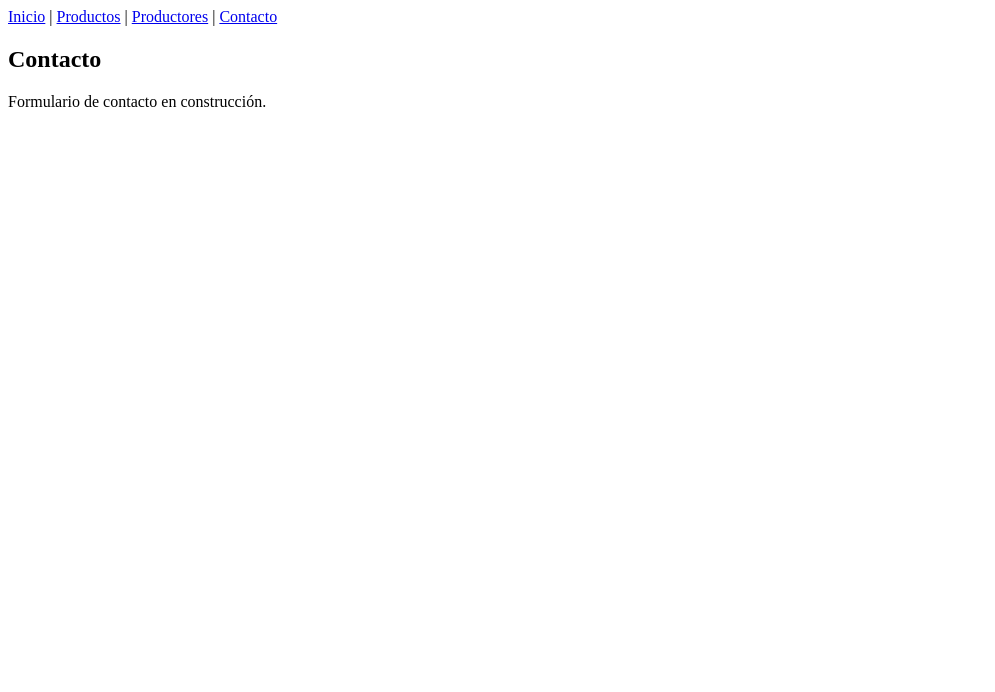
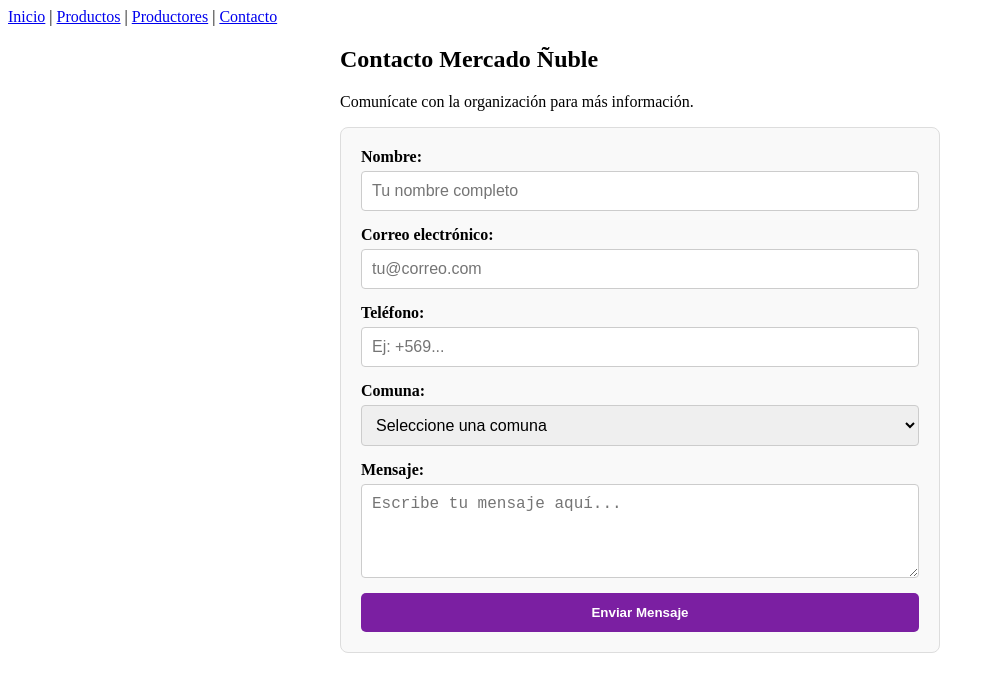
Before and after one commit to javi149/IW600-NT1-Javiera-Rail, a Vue app: page /contacto in a window 1280 px wide. Shown: the top 692 px of the page, without its empty margins (0-995 px from the left). Built offline with nearby package versions, Linux system fonts and the light colour scheme.

Commit message:
Parte E - Formulario y validacion

```diff
--- a/src/views/Contacto.vue
+++ b/src/views/Contacto.vue
@@ -1,6 +1,155 @@
 <template>
-  <div>
-    <h2>Contacto</h2>
-    <p>Formulario de contacto en construcción.</p>
+  <div class="contacto-container">
+    <h2>Contacto Mercado Ñuble</h2>
+    <p>Comunícate con la organización para más información.</p>
+
+    <form v-if="!formularioEnviado" @submit.prevent="procesarFormulario" class="formulario">
+      <div class="campo">
+        <label>Nombre:</label>
+        <input type="text" v-model="formulario.nombre" placeholder="Tu nombre completo">
+      </div>
+
+      <div class="campo">
+        <label>Correo electrónico:</label>
+        <input type="email" v-model="formulario.correo" placeholder="tu@correo.com">
+      </div>
+
+      <div class="campo">
+        <label>Teléfono:</label>
+        <input type="text" v-model="formulario.telefono" placeholder="Ej: +569...">
+      </div>
+
+      <div class="campo">
+        <label>Comuna:</label>
+        <select v-model="formulario.comuna">
+          <option value="" disabled>Seleccione una comuna</option>
+          <option value="Chillán">Chillán</option>
+          <option value="Pinto">Pinto</option>
+          <option value="San Carlos">San Carlos</option>
+          <option value="Otra">Otra comuna</option>
+        </select>
+      </div>
+
+      <div class="campo">
+        <label>Mensaje:</label>
+        <textarea v-model="formulario.mensaje" rows="4" placeholder="Escribe tu mensaje aquí..."></textarea>
+      </div>
+
+      <!-- Renderizado Condicional del Error -->
+      <div v-if="error" class="alerta error">
+        {{ error }}
+      </div>
+
+      <button type="submit" class="btn-enviar">Enviar Mensaje</button>
+    </form>
+
+    <div v-else class="resumen-exito">
+      <h3>¡Mensaje enviado con éxito!</h3>
+      <p>Gracias por contactarnos. Hemos recibido los siguientes datos:</p>
+      <ul class="lista-resumen">
+        <li><strong>Nombre:</strong> {{ formulario.nombre }}</li>
+        <li><strong>Correo:</strong> {{ formulario.correo }}</li>
+        <li><strong>Teléfono:</strong> {{ formulario.telefono }}</li>
+        <li><strong>Comuna:</strong> {{ formulario.comuna }}</li>
+        <li><strong>Mensaje:</strong> {{ formulario.mensaje }}</li>
+      </ul>
+      <button @click="resetearFormulario" class="btn-volver">Enviar otro mensaje</button>
+    </div>
   </div>
 </template>
+
+<script>
+export default {
+  name: 'Contacto',
+  data() {
+    return {
+      formulario: {
+        nombre: '',
+        correo: '',
+        telefono: '',
+        comuna: '',
+        mensaje: ''
+      },
+      error: '',
+      formularioEnviado: false // Bandera para cambiar entre el formulario y el resumen
+    }
+  },
+  methods: {
+    procesarFormulario() {
+      // 1. Validación: Verificamos que todos los campos tengan información
+      if (!this.formulario.nombre || !this.formulario.correo || !this.formulario.telefono || !this.formulario.comuna || !this.formulario.mensaje) {
+        this.error = 'Por favor, completa todos los campos obligatorios antes de enviar.';
+        return; // El return detiene la ejecución de la función aquí mismo
+      }
+
+      // 2. Si pasa la validación, limpiamos el error y cambiamos la vista al resumen
+      this.error = '';
+      this.formularioEnviado = true;
+    },
+    resetearFormulario() {
+      // Función extra para limpiar los datos y permitir enviar otro mensaje
+      this.formulario = { nombre: '', correo: '', telefono: '', comuna: '', mensaje: '' };
+      this.formularioEnviado = false;
+    }
+  }
+}
+</script>
+
+<style scoped>
+.contacto-container {
+  max-width: 600px;
+  margin: 0 auto;
+}
+.formulario {
+  display: flex;
+  flex-direction: column;
+  gap: 15px;
+  background-color: #f9f9f9;
+  padding: 20px;
+  border-radius: 8px;
+  border: 1px solid #ddd;
+}
+.campo {
+  display: flex;
+  flex-direction: column;
+}
+.campo label {
+  font-weight: bold;
+  margin-bottom: 5px;
+}
+.campo input, .campo select, .campo textarea {
+  padding: 10px;
+  border: 1px solid #ccc;
+  border-radius: 4px;
+  font-size: 1rem;
+}
+.btn-enviar, .btn-volver {
+  background-color: #7b1fa2;
+  color: white;
+  border: none;
+  padding: 12px;
+  border-radius: 5px;
+  font-weight: bold;
+  cursor: pointer;
+}
+.btn-enviar:hover, .btn-volver:hover {
+  background-color: #4a148c;
+}
+.alerta.error {
+  background-color: #ffebee;
+  color: #c62828;
+  padding: 10px;
+  border-radius: 4px;
+  text-align: center;
+}
+.resumen-exito {
+  background-color: #e8f5e9;
+  padding: 20px;
+  border-radius: 8px;
+  border: 1px solid #c8e6c9;
+}
+.lista-resumen {
+  margin: 15px 0;
+  line-height: 1.6;
+}
+</style>
```
Also changed, not shown: 1 other file (tests, documents, lock files or other folders).
